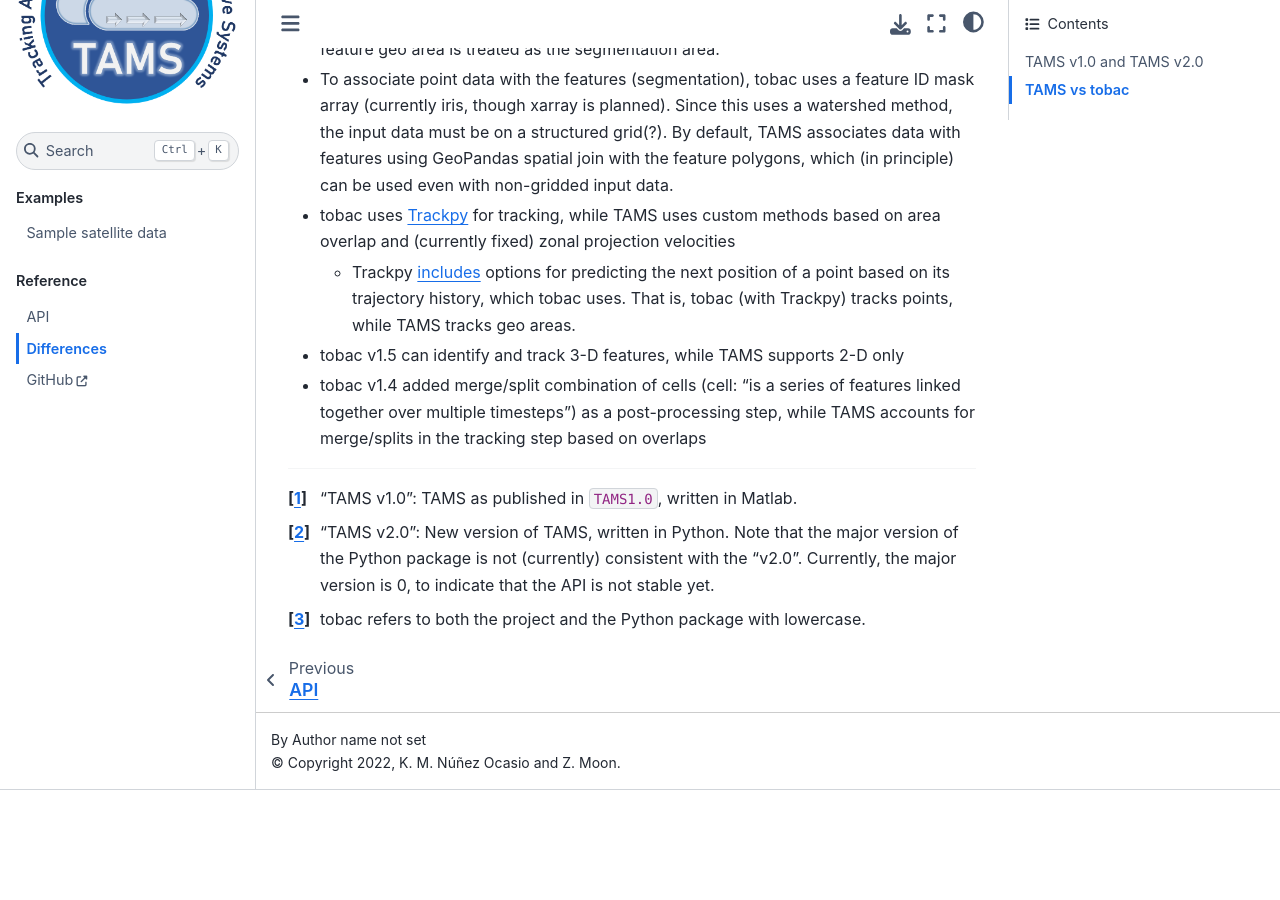
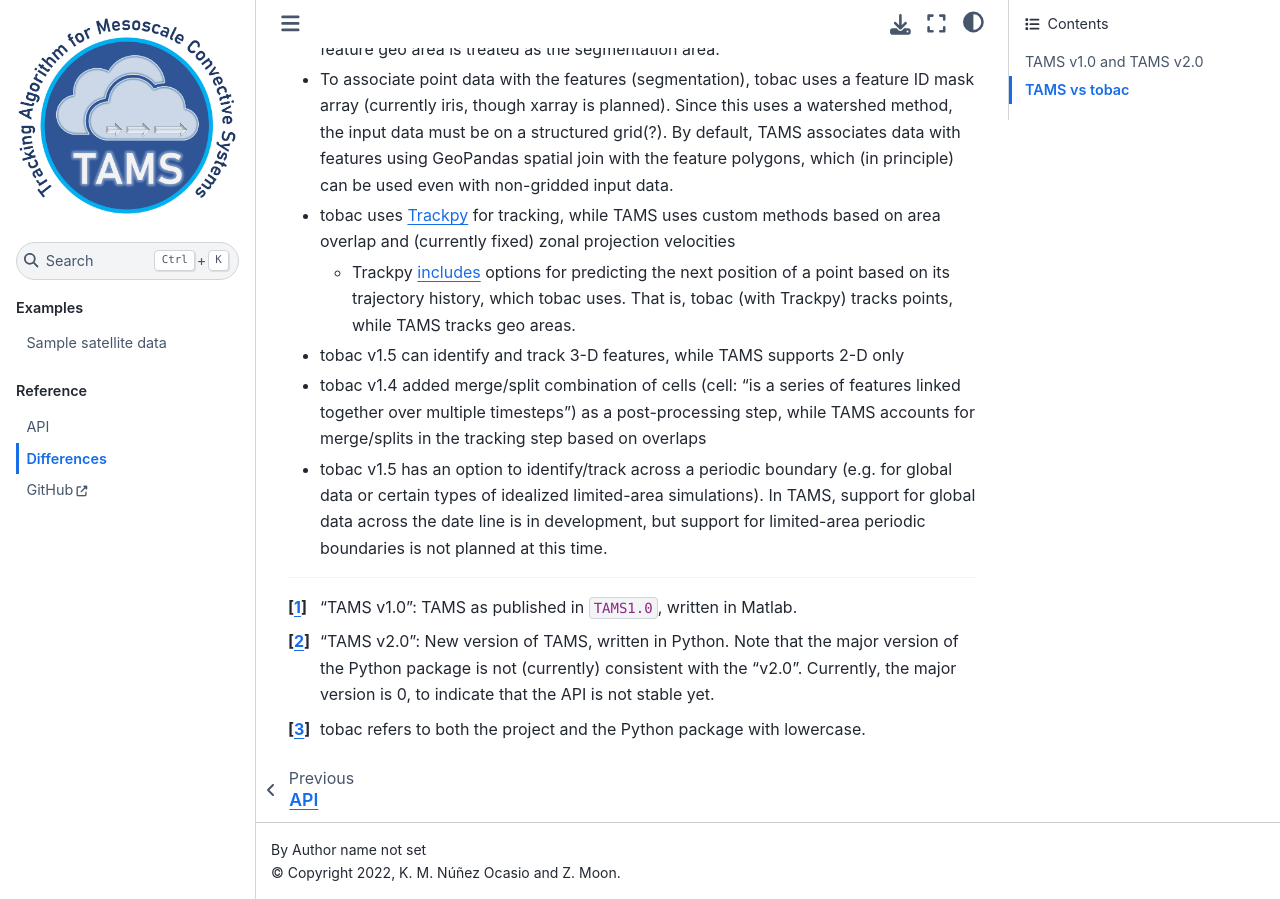
Before and after one commit to knubez/TAMS, a Sphinx documentation site: the page built from docs/differences.md, in a window 1280 px wide and 900 px high, scrolled down 1169 px. Built offline with Sphinx 7.4.7 and the Sphinx Book theme 1.1.4, drawn with Linux system fonts in a browser that asks for light colours; cross-references to code outside the pages are shown as plain code; before the commit the page ends 1959 px from its top, so only the background shows below that.

Commit message:
Mention periodic boundary

```diff
--- a/docs/differences.md
+++ b/docs/differences.md
@@ -36,5 +36,6 @@
   - Trackpy [includes](https://soft-matter.github.io/trackpy/v0.6.1/tutorial/prediction.html) options for predicting the next position of a point based on its trajectory history, which tobac uses. That is, tobac (with Trackpy) tracks points, while TAMS tracks geo areas.
 - tobac v1.5 can identify and track 3-D features, while TAMS supports 2-D only
 - tobac v1.4 added merge/split combination of cells (cell: "is a series of features linked together over multiple timesteps") as a post-processing step, while TAMS accounts for merge/splits in the tracking step based on overlaps
+- tobac v1.5 has an option to identify/track across a periodic boundary (e.g. for global data or certain types of idealized limited-area simulations). In TAMS, support for global data across the date line is in development, but support for limited-area periodic boundaries is not planned at this time.
 
 [^tob]: tobac refers to both the project and the Python package with lowercase.
```
